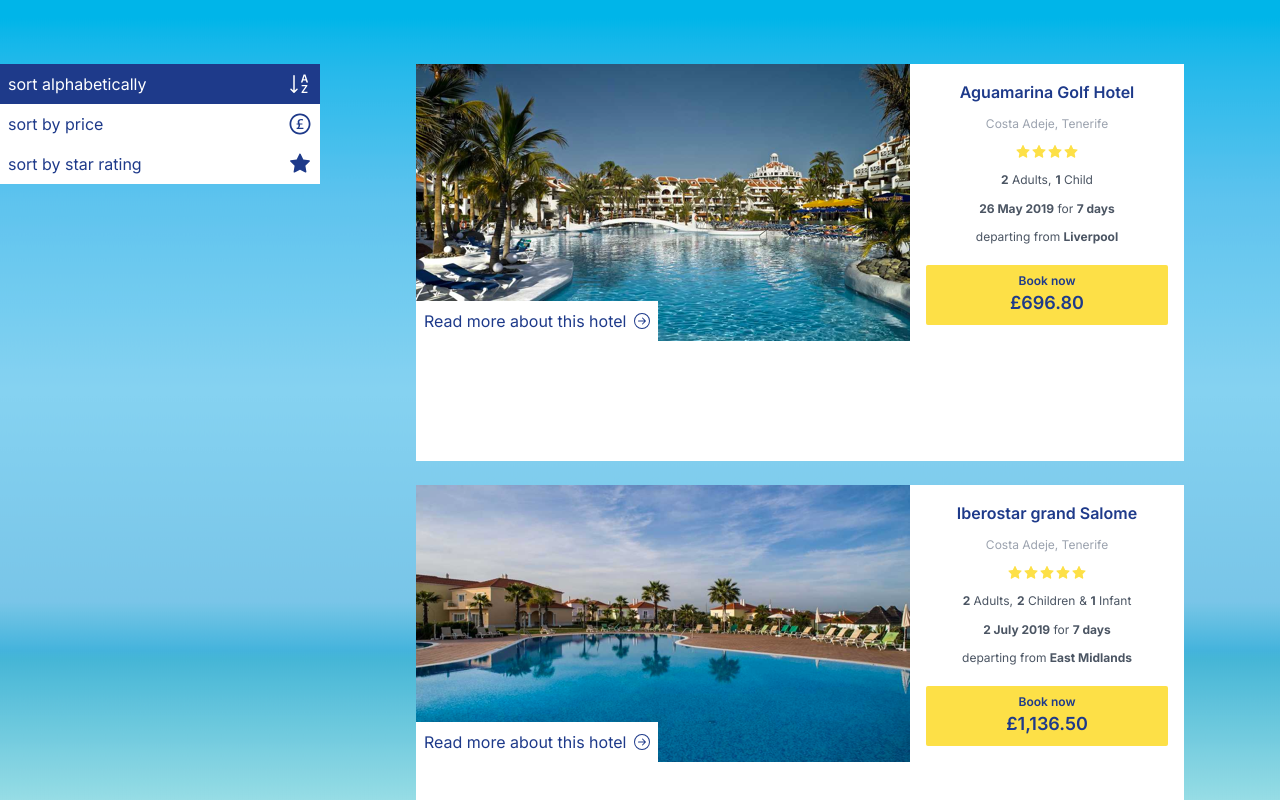
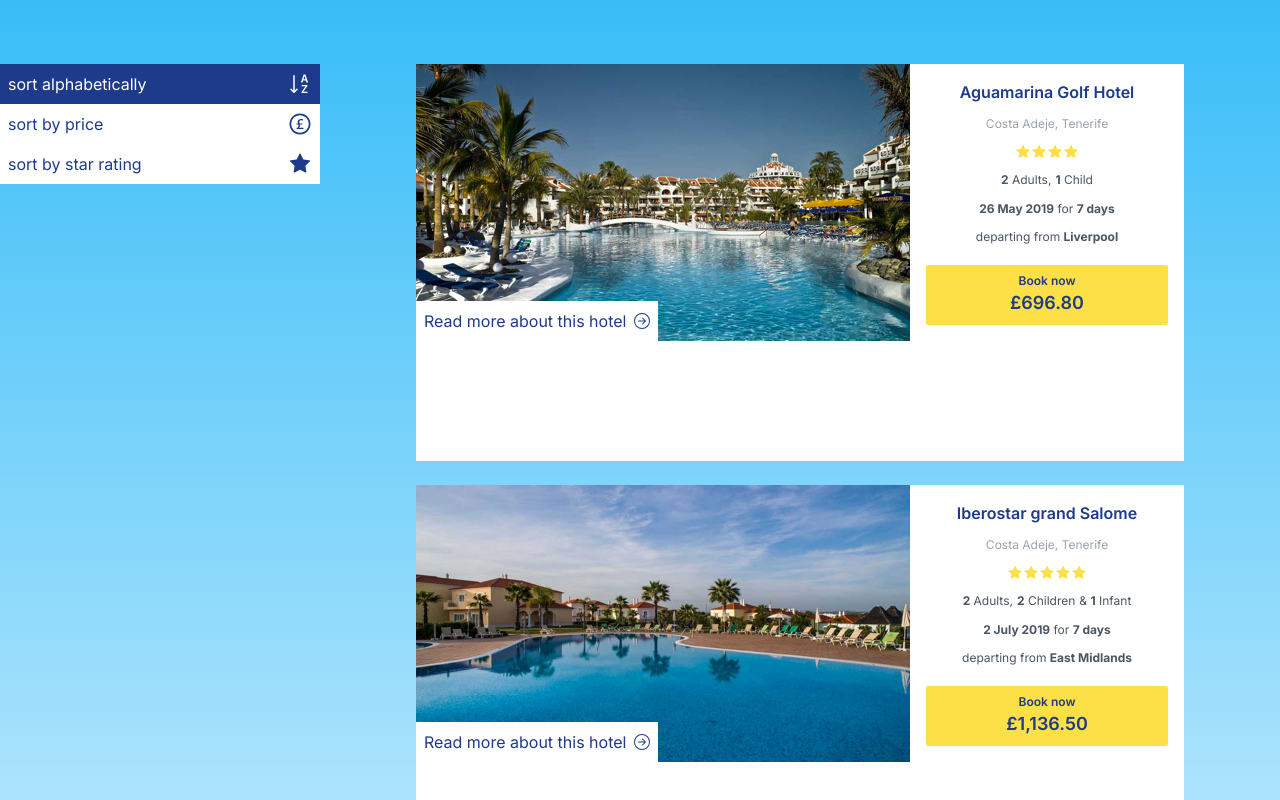
Before and after one commit to TheDayC/otb-test, a Next.js app: page / in a window 1280 px wide. Shown: the top 800 px of the page. Built offline with nearby package versions, Linux system fonts and the light colour scheme.

Commit message:
chore: removed the image

```diff
--- a/src/app/globals.css
+++ b/src/app/globals.css
@@ -15,9 +15,3 @@
     --background-end-rgb: 0, 0, 0;
   }
 }
-
-body {
-  color: rgb(var(--foreground-rgb));
-  background-image: url('/background.png');
-  background-size: contain;
-}
--- a/src/app/layout.tsx
+++ b/src/app/layout.tsx
@@ -13,7 +13,9 @@ export const metadata: Metadata = {
 export default function RootLayout({ children }: { children: React.ReactNode }) {
     return (
         <html lang="en">
-            <body className={inter.className}>
+            <body
+                className={`${inter.className} bg-gradient-to-b from-sky-400 to-white text-gray-600 bg-size bg-top bg-no-repeat`}
+            >
                 <ReduxProviders>{children}</ReduxProviders>
             </body>
         </html>
```
